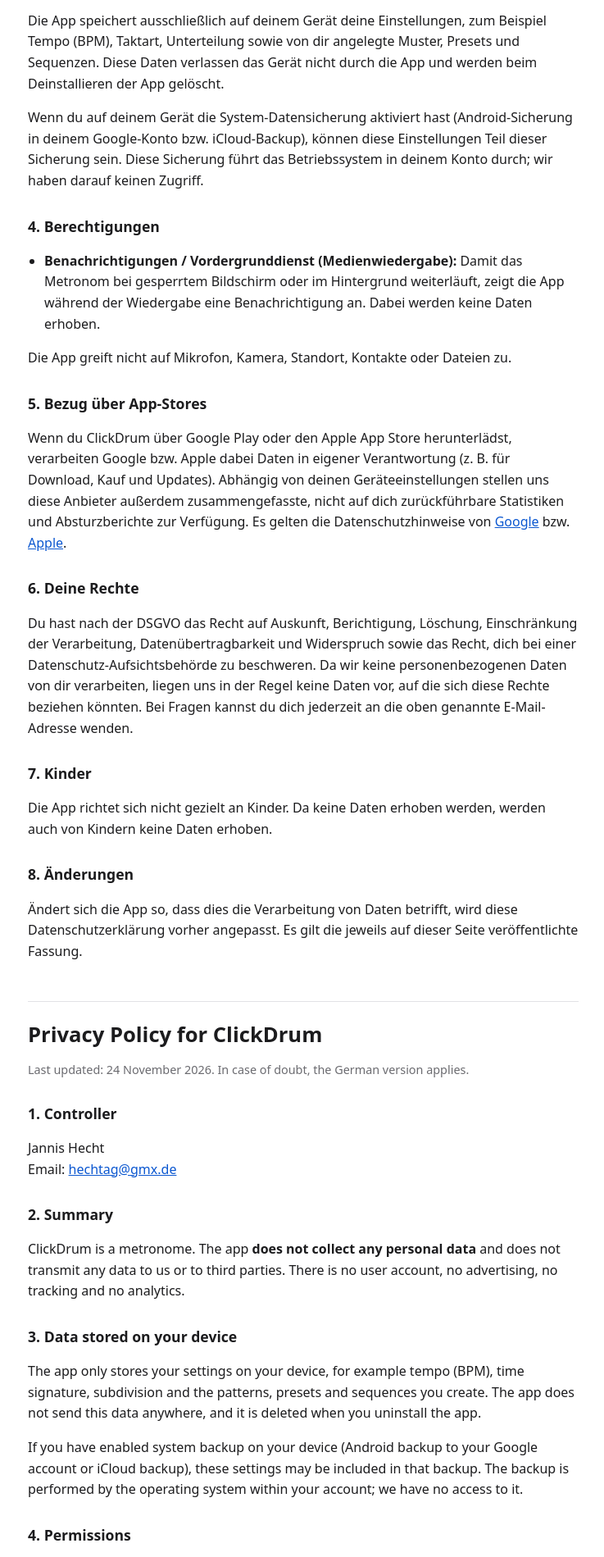
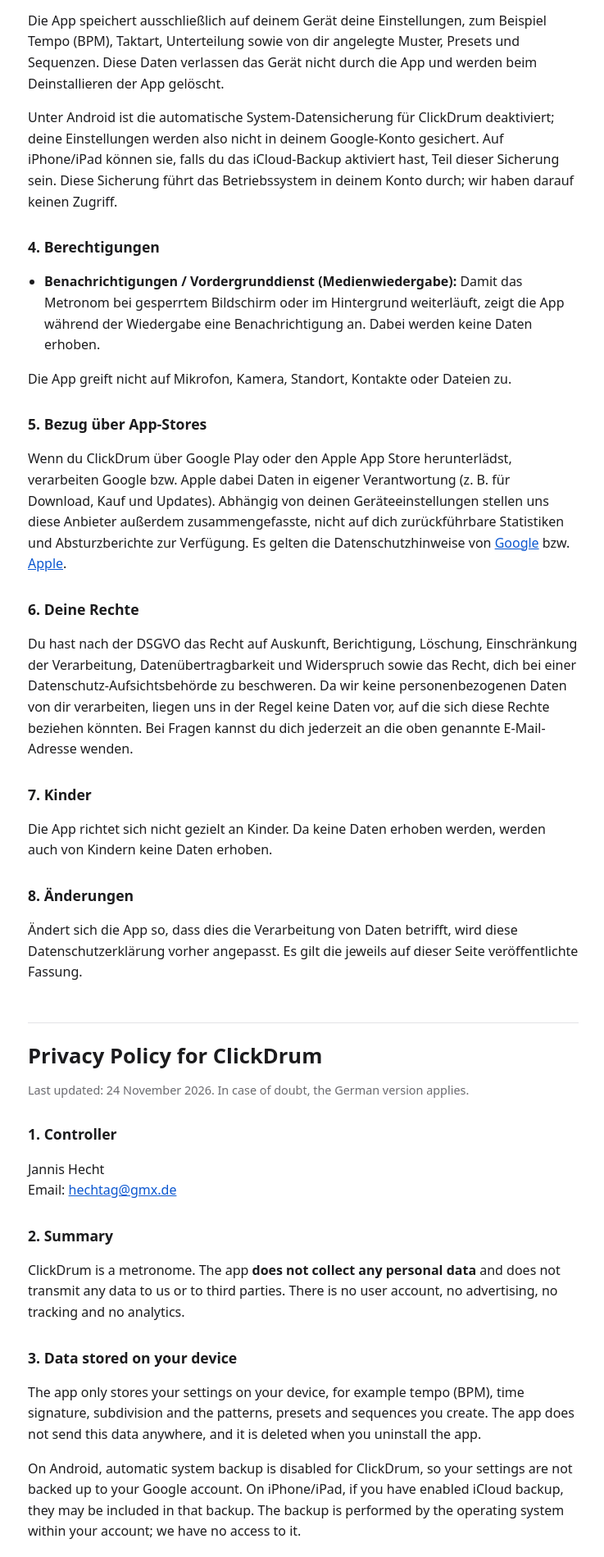
Before and after one commit to hechtag/hechtag.github.io, a plain HTML site: page clickdrum/privacy.html in a window 1280 px wide. Shown: the part 480-2379 px from the top of the page at 82% size, without its empty margins (270-1007 px from the left). Drawn offline with Linux system fonts and the light colour scheme.

Commit message:
ClickDrum privacy: Android-Backup ist deaktiviert (allowBackup=false)
Co-Authored-By: Claude Opus 5.5 <noreply@anthropic.com>

```diff
--- a/clickdrum/privacy.html
+++ b/clickdrum/privacy.html
@@ -24,7 +24,7 @@ E-Mail: <a href="mailto:hechtag@gmx.de">hechtag@gmx.de</a></p>
 
 <h2>3. Lokal gespeicherte Daten</h2>
 <p>Die App speichert ausschließlich auf deinem Gerät deine Einstellungen, zum Beispiel Tempo (BPM), Taktart, Unterteilung sowie von dir angelegte Muster, Presets und Sequenzen. Diese Daten verlassen das Gerät nicht durch die App und werden beim Deinstallieren der App gelöscht.</p>
-<p>Wenn du auf deinem Gerät die System-Datensicherung aktiviert hast (Android-Sicherung in deinem Google-Konto bzw. iCloud-Backup), können diese Einstellungen Teil dieser Sicherung sein. Diese Sicherung führt das Betriebssystem in deinem Konto durch; wir haben darauf keinen Zugriff.</p>
+<p>Unter Android ist die automatische System-Datensicherung für ClickDrum deaktiviert; deine Einstellungen werden also nicht in deinem Google-Konto gesichert. Auf iPhone/iPad können sie, falls du das iCloud-Backup aktiviert hast, Teil dieser Sicherung sein. Diese Sicherung führt das Betriebssystem in deinem Konto durch; wir haben darauf keinen Zugriff.</p>
 
 <h2>4. Berechtigungen</h2>
 <ul>
@@ -60,7 +60,7 @@ Email: <a href="mailto:hechtag@gmx.de">hechtag@gmx.de</a></p>
 
 <h2>3. Data stored on your device</h2>
 <p>The app only stores your settings on your device, for example tempo (BPM), time signature, subdivision and the patterns, presets and sequences you create. The app does not send this data anywhere, and it is deleted when you uninstall the app.</p>
-<p>If you have enabled system backup on your device (Android backup to your Google account or iCloud backup), these settings may be included in that backup. The backup is performed by the operating system within your account; we have no access to it.</p>
+<p>On Android, automatic system backup is disabled for ClickDrum, so your settings are not backed up to your Google account. On iPhone/iPad, if you have enabled iCloud backup, they may be included in that backup. The backup is performed by the operating system within your account; we have no access to it.</p>
 
 <h2>4. Permissions</h2>
 <ul>
```
